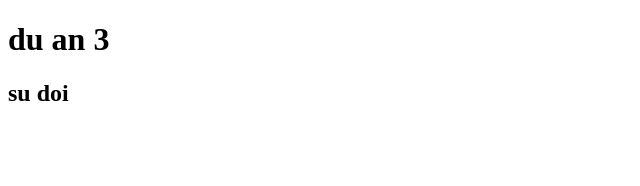
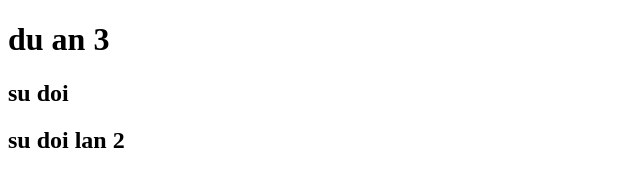
Before and after one commit to NgocViet1/duan11, a plain HTML site: page index.html in a window 1280 px wide. Shown: the whole page, without its empty margins (0-640 px from the left). Drawn offline with Linux system fonts and the light colour scheme.

Commit message:
sua lan 4

```diff
--- a/index.html
+++ b/index.html
@@ -8,5 +8,6 @@
   <body>
     <h1>du an 3</h1>
     <h2>su doi</h2>
+    <h2>su doi lan 2</h2>
   </body>
 </html>
```
